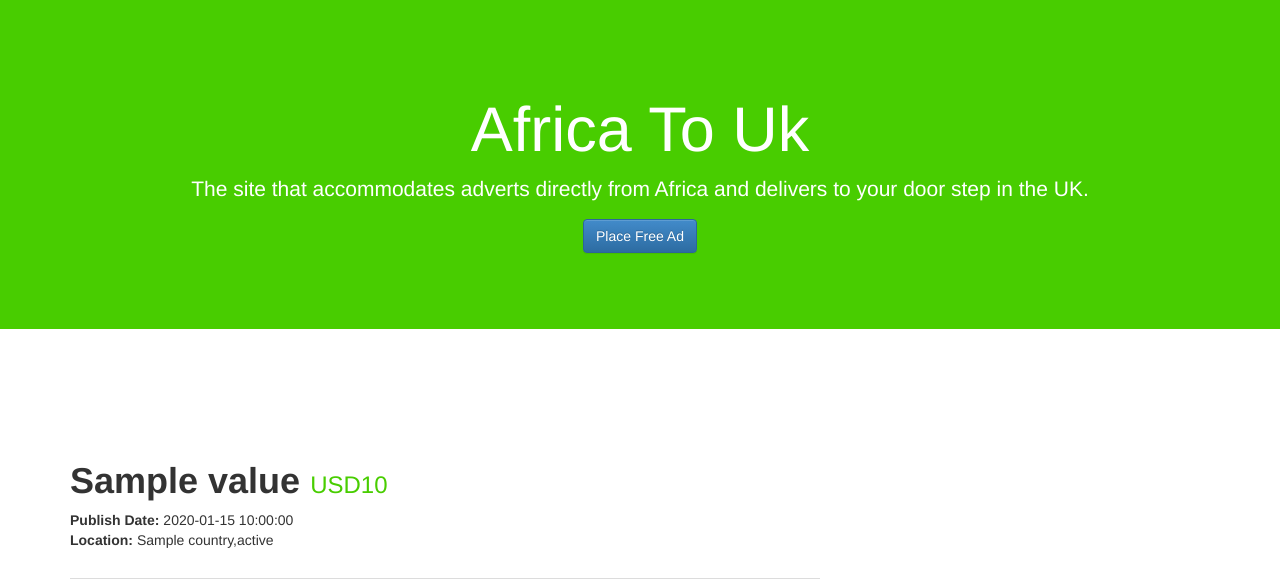
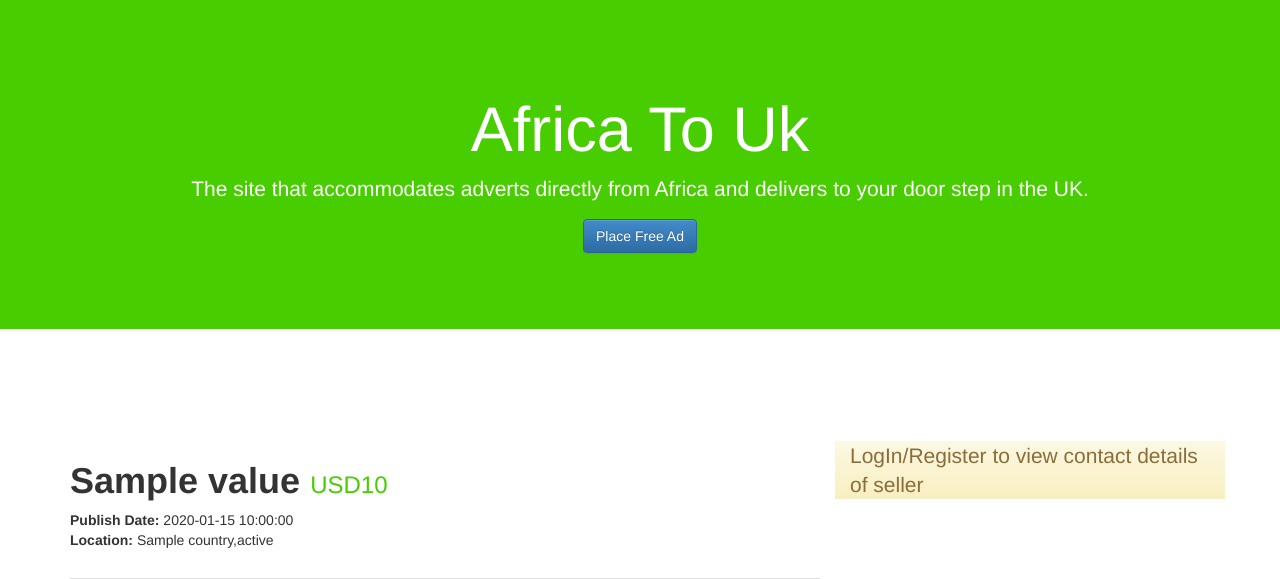
Before and after one commit to Omotola28/Advertisement-Website, a PHP site: template Views/aboutListing.phtml in a window 1280 px wide. Shown: the part 73-652 px from the top of the page. Run offline with PHP 8.4, Linux system fonts and the light colour scheme; the template is opened without the code that fills it: most values are stand-ins (such as "Sample title", 1, 10 or a date in 2020); grey boxes marked "Sample" are stand-in pictures; some libraries are stand-ins or nearby versions.

Commit message:
Removed contact details for users that have not logged in or registered

```diff
--- a/Models/ExtractProductData.php
+++ b/Models/ExtractProductData.php
@@ -25,14 +25,13 @@ class ExtractProductData
             $color = $_POST['colorCategory'];
             $size = $_POST['sizeCategory'];
             $search = preg_replace('#[^a-z 0-9?!-]#i', '',$_POST['search']);
-            //var_dump($category);
             if($category === ""){
                 $sqlQuery = "SELECT * FROM products, users, address WHERE (products.sellerID = users.usersID)
                          AND (users.usersID = address.userID) AND productTitle LIKE '%$search%' OR productDes LIKE '%$search%'";
 
             }else if($category != ""){
               $sqlQuery = "SELECT distinct  productsID,category, productTitle, productDes, currency, price,
-             productCol,productSize,productImg,publishDate,products.sellerID,firstName,surName,email,country, state FROM products, users, address
+             productCol,productSize,productImg,publishDate,products.sellerID,firstName,surName,email,phonenumber,country, state FROM products, users, address
              WHERE  category like '%$category%'
              and country like '%$location%'
              and (price >= $minPrice and price <= $maxPrice)
@@ -46,7 +45,7 @@ class ExtractProductData
 
         }else{
             $sqlQuery = 'SELECT productsID,category, productTitle, productDes, currency, price,
-             productCol,productSize,productImg,publishDate,products.sellerID,firstName,surName,email,country, state FROM products, users, address WHERE
+             productCol,productSize,productImg,publishDate,products.sellerID,firstName,surName,email,phonenumber,country, state FROM products, users, address WHERE
              (products.sellerID = users.usersID) AND (users.usersID = address.userID)ORDER BY products.sellerID';
 
         }
--- a/Models/Pagination.php
+++ b/Models/Pagination.php
@@ -44,7 +44,6 @@ class Pagination
                 " LIMIT {$this->_row_start}, $this->_limit";
 
         $result = $this->_dbConnection->prepare($this->query);
-        print_r($result);
         $result->execute();
         if($result->rowCount()== 0){
             $_SESSION['errorM'] = "There was no result found";
--- a/Models/itemData.php
+++ b/Models/itemData.php
@@ -35,7 +35,7 @@ class itemData
     public function specificItem($item){
 
         $query = "SELECT productsID,category, productTitle, productDes, currency, price,
-             productCol,productSize,productImg,publishDate,products.sellerID,firstName,surName,email,country, state
+             productCol,productSize,productImg,publishDate,products.sellerID,firstName,surName,email,phonenumber,country, state
               FROM products,users,address WHERE users.usersID = address.userID and products.sellerID = users.usersID AND productsID = $item";
 
         $result = $this->_dbConnection->query($query);
--- a/Views/aboutListing.phtml
+++ b/Views/aboutListing.phtml
@@ -29,21 +29,29 @@
              ?>
 
         </div>
+
         <?php if ($view->doHide === true) : ?>
             <div class="col-lg-4 col-md-4 col-sm-4 col-xs-12">
-                <div class="bg-success lead text-center">This product is listed as yours hence no contact form required</div>
+                <div class="bg-success lead text-center">This product is listed as yours hence no contact details required</div>
             </div>
-        <?php elseif ($view->doHide === ""):?>
+        <?php elseif (isset($_SESSION['logged_in']) == false):?>
+            <div class="col-lg-4 col-md-4 col-sm-4 col-xs-12 alert-warning lead">LogIn/Register to view contact details of seller</div>
+
+        <?php endif; ?>
+        <?php if( $view->doHide === "" && isset($_SESSION['logged_in']) === true):?>
             <div class="col-lg-4 col-md-4 col-sm-4 col-xs-12">
-                <form>
-                    <div id="contactHeader">
-                        <h2 class="lead">Contact Publisher</h2>
-                        <?php foreach ($view->values as $value)
-                            echo ' <p><b>Seller Name:</b> '.$value->getfName().' '.$value->getlName().'</p>'
-                        ?>
+                <div id="contactHeader">
+                    <h2 class="lead">Contact Publisher</h2>
+                    <?php foreach ($view->values as $value)
+                        echo ' <p><b>Seller Name:</b> '.$value->getfName().' '.$value->getlName().'</p>
+                                  <p><b>Seller Email:</b>'.$value->getEmail().'</p>
+                                  <p><b>Seller Mobile No:</b>(44+).'.$value->getPhoneNo().'</p>'
 
-
-                    </div>
+                    ?>
+                </div>
+            </div>
+        <?php endif;?>
+                    <!--<form>
                     <div class="form-row">
                         <div class="form-group col-md-12" id="yourName">
                             <label for="yourName">Name</label>
@@ -72,8 +80,7 @@
                         <button type="submit" name="send" class="btn-lg btn-success">Send</button>
                     </div>
                 </form>
-            </div>
-        <?php endif; ?>
+            </div>-->
 
     </div>
 </div>
```
Also changed, not shown: Models/ProductData.php (+7 -1 lines).
